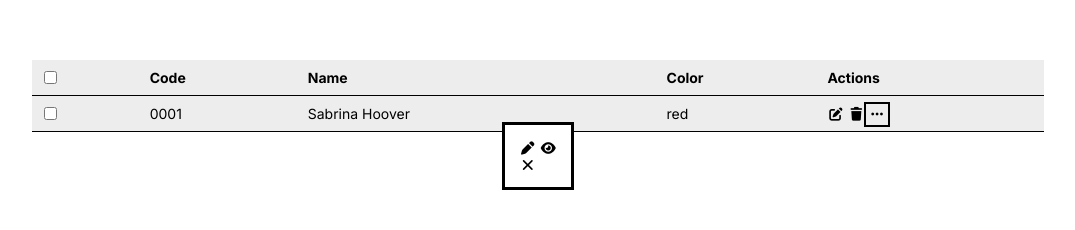
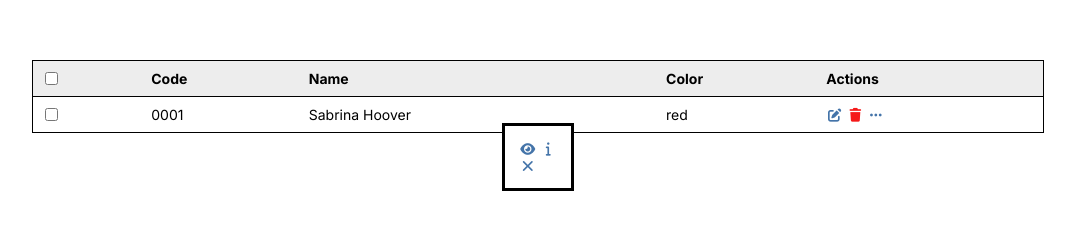
Before and after one commit to andreaCteamsS/Tabella-Accessibile-Vapor, a plain HTML site: page index.html in a window 1280 px wide. Both pictures are taken after a click on the button 978 px from the left and 114 px from the top of the page. Shown: the whole page, without its empty margins (102-1177 px from the left). Drawn offline with Linux system fonts and the light colour scheme.

Commit message:
3 riunione

```diff
--- a/index.html
+++ b/index.html
@@ -54,24 +54,27 @@
                     <button class="icon-button" title="Modifica"
                         aria-label="Modifica la riga"><i class="fa fa-edit"
                             aria-hidden="true"></i></button>
-                    <button class="icon-button" title="Elimina"
+                    <button class="icon-button1" title="Elimina"
                         aria-label="Elimina la riga"><i class="fa fa-trash"
                             aria-hidden="true"></i></button>
                     <button class="icon-button" title="Azioni"
                         aria-label="Altre azioni sulla riga"
                         onclick="openDialog('dialog1')"><i
-                            class="fa fa-ellipsis-h" aria-hidden="true"
-                            ></i></button>
+                            class="fa fa-ellipsis-h"
+                            aria-hidden="true"></i></button>
                     <dialog id="dialog1">
-                        <button class="icon-button" title="Modifica"
-                            aria-label="Modifica la riga"><i class="fa fa-pen"
+                        <button class="icon-button" title="Visualizza anteprima"
+                            aria-label="Visualizza anteprima"><i
+                                class="fa fa-eye"
                                 aria-hidden="true"></i></button>
-                        <button class="icon-button" title="Elimina"
-                            aria-label="Elimina la riga"><i class="fa fa-eye"
+                        <button class="icon-button" title="Visualizza dettagli"
+                            aria-label="Visualizza dettagli"><i
+                                class="fa fa-info"
                                 aria-hidden="true"></i></button>
                         <form method="dialog">
                             <button class="icon-button" title="Chiudi"
-                            aria-label="Chiudi il dialog"><i class="fa fa-xmark"
+                                aria-label="Chiudi il dialog"><i
+                                    class="fa fa-xmark"
                                     aria-hidden="true"></i></button>
                         </form>
                     </dialog>
--- a/script.js
+++ b/script.js
@@ -1,4 +1,5 @@
 const openDialog = (id) => {
     const dialog = document.getElementById(id);
     dialog.setAttribute("open", "true");
+    dialog.focus();
 }
--- a/style.css
+++ b/style.css
@@ -1,42 +1,116 @@
 table {
+
   font-family: "Inter", sans-serif;
+
   margin: 0 auto;
+
   margin-top: 60px;
+
   width: 80%;
+
   text-align: left;
+
   font-size: 14px;
+
   border-collapse: collapse;
+  border: 1px solid black;
+
+
 }
+
+
 thead {
+
   position: sticky;
+
 }
+
+
 tbody {
+
   overflow-y: auto;
+
 }
-th ,td {
-   background-color: #ededed;
+
+th {
+
+  background-color: #ededed;
+
   padding: 8px;
+
   border-bottom: 1px solid black
 }
+
+
+td {
+
+  background-color: #ffffff;
+
+  padding: 8px;
+
+  border-bottom: 1px solid black
+}
+
+
+
 .icon-button {
+
   background: none;
+
   border: none;
+
   padding: 0;
+
   margin: 0;
+
   cursor: pointer;
-  color: inherit; /* eredita il colore del testo */
+
+  color: #4474A9;
+  /* eredita il colore del testo */
+
 }
+
+.icon-button1 {
+
+  background: none;
+
+  border: none;
+
+  padding: 0;
+
+  margin: 0;
+
+  cursor: pointer;
+
+  color: #f51919;
+}
+
+
 .icon-button:focus {
+
   outline: 2px solid #000;
+
   outline-offset: 3px;
+
 }
+
+
 .visually-hidden {
+
   position: absolute;
+
   width: 1px;
+
   height: 1px;
+
   padding: 0;
+
   margin: -1px;
+
   overflow: hidden;
+
   clip: rect(0, 0, 0, 0);
+
   border: 0;
+
 }
```
